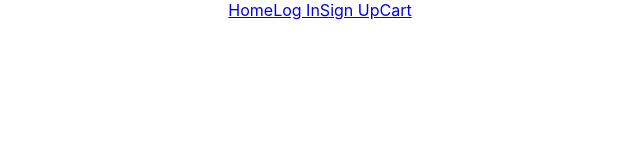
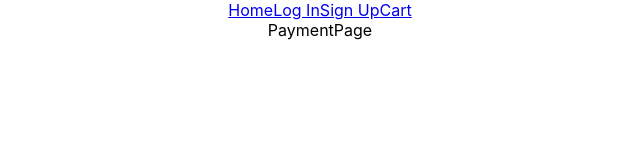
Before and after one commit to vishnu9651/Prime-Mart, a React (Create React App) app in the folder jio/: page /payment in a window 1280 px wide. Shown: the top 160 px of the page, without its empty margins (320-960 px from the left). Built offline with nearby package versions, Linux system fonts and the light colour scheme.

Commit message:
payment page

```diff
--- a/jio/src/Components/Navbar.jsx
+++ b/jio/src/Components/Navbar.jsx
@@ -8,6 +8,7 @@ const Navbar = () => {
       <Link to="/login">Log In</Link>
       <Link to="/signup">Sign Up</Link>
       <Link to="/cart">Cart</Link>
+      {/* <Link to="/payment">Cart</Link> */}
     </div>
   );
 };
--- a/jio/src/Pages/MainRoutes.jsx
+++ b/jio/src/Pages/MainRoutes.jsx
@@ -3,6 +3,7 @@ import { Route, Routes } from "react-router-dom";
 import Cart from "./Cart";
 import Homepage from "./Homepage";
 import Login from "./Login";
+import PaymentPage from "./PaymentPage";
 import Signup from "./Signup";
 
 const MainRoutes = () => {
@@ -13,7 +14,7 @@ const MainRoutes = () => {
         <Route path="/login" element={<Login />}></Route>
         <Route path="/signup" element={<Signup />}></Route>
         <Route path="/cart" element={<Cart />}></Route>
-        {/*  <Route path="/" element={}></Route> */}
+        <Route path="/payment" element={<PaymentPage />}></Route>
       </Routes>
     </div>
   );
--- /dev/null
+++ b/jio/src/Pages/PaymentPage.jsx
@@ -0,0 +1,9 @@
+import React from 'react'
+
+const PaymentPage = () => {
+  return (
+    <div>PaymentPage</div>
+  )
+}
+
+export default PaymentPage
```
